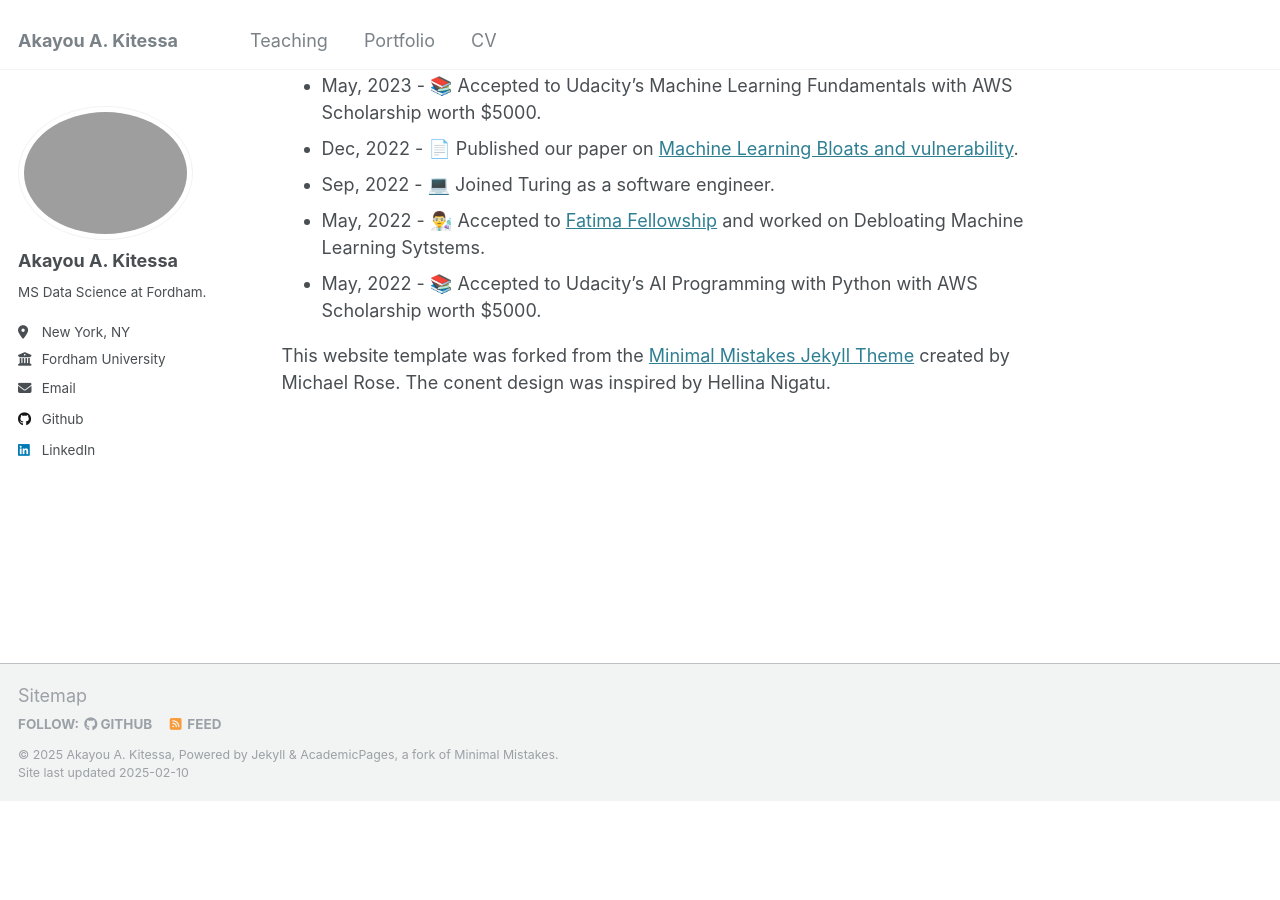
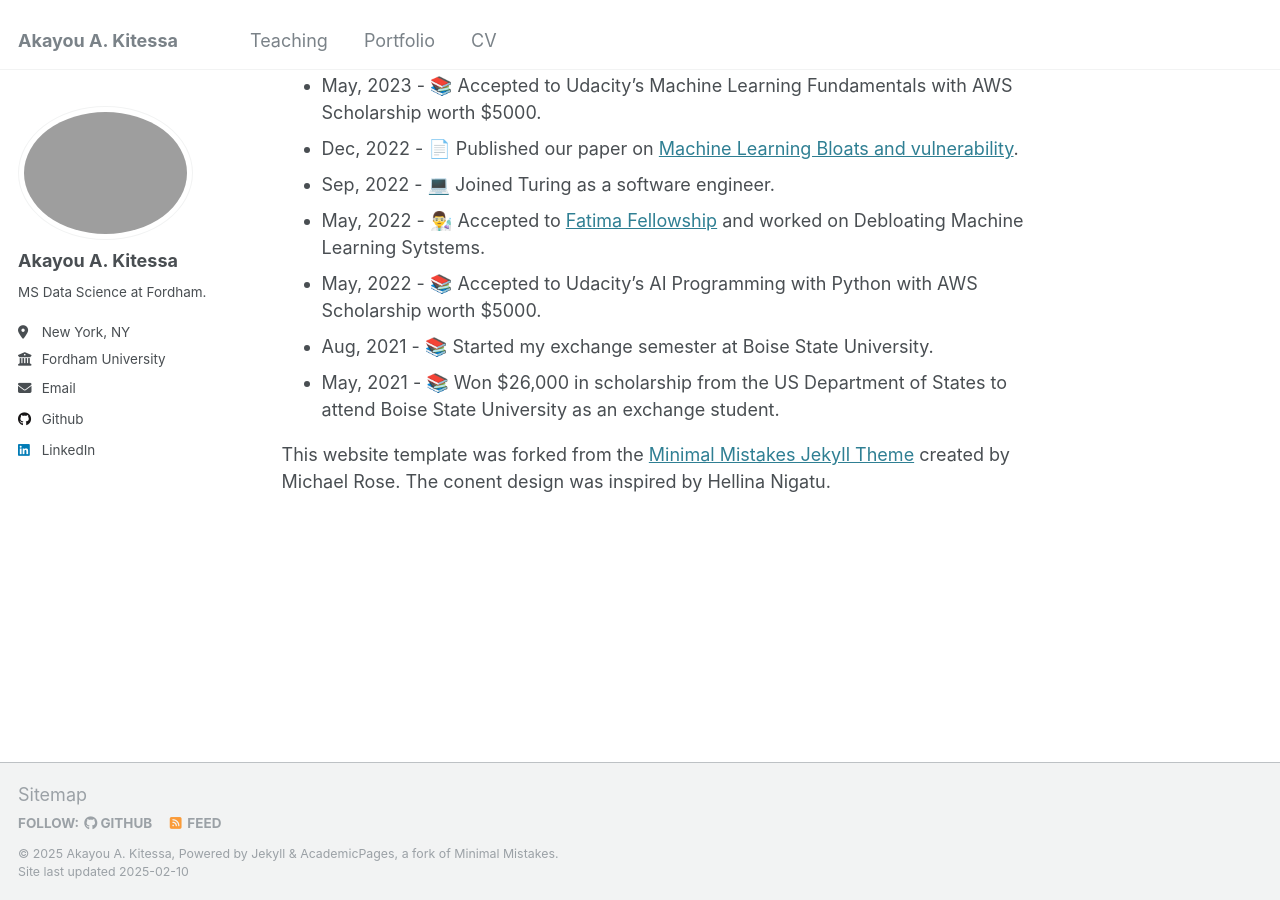
Before and after one commit to akuadane/akuadane.github.io, a Jekyll site: the page built from _pages/about.md, in a window 1280 px wide and 900 px high, scrolled down 522 px. Built offline with Jekyll 4.4.1, drawn with Linux system fonts in a browser that asks for light colours; before the commit the page ends 1323 px from its top, so only the background shows below that.

Commit message:
updated my about me page

```diff
--- a/_pages/about.md
+++ b/_pages/about.md
@@ -24,6 +24,8 @@ Outside of class, I like to cook 🍛, drink coffee ☕️, hike ⛰ and hang ou
 - Sep, 2022 - 💻 Joined Turing as a software engineer.
 - May, 2022 - 👨‍🔬 Accepted to [Fatima Fellowship](https://www.fatimafellowship.com) and worked on Debloating Machine Learning Sytstems.
 - May, 2022 - 📚 Accepted to Udacity's AI Programming with Python with AWS Scholarship worth $5000.
+- Aug, 2021 - 📚 Started my exchange semester at Boise State University.
+- May, 2021 - 📚 Won $26,000 in scholarship from the US Department of States to attend Boise State University as an exchange student.
 
 
 
```
